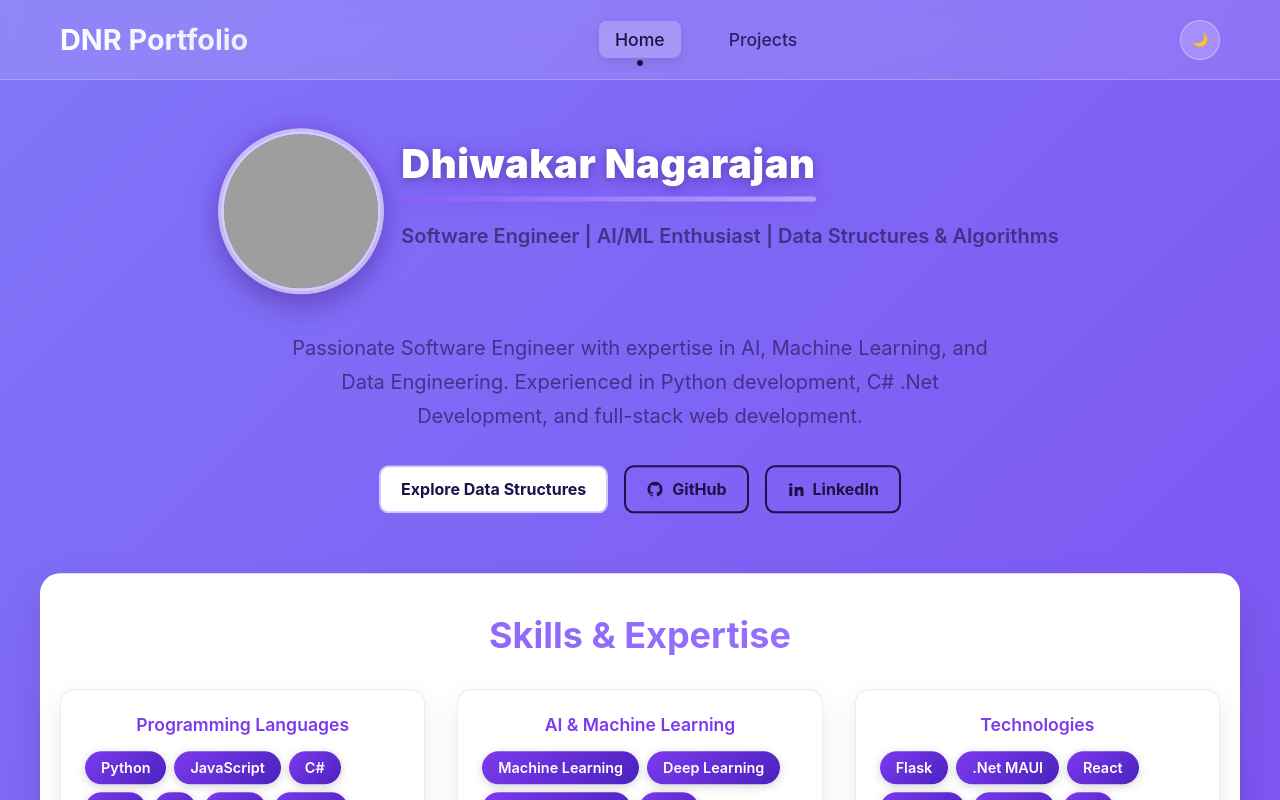
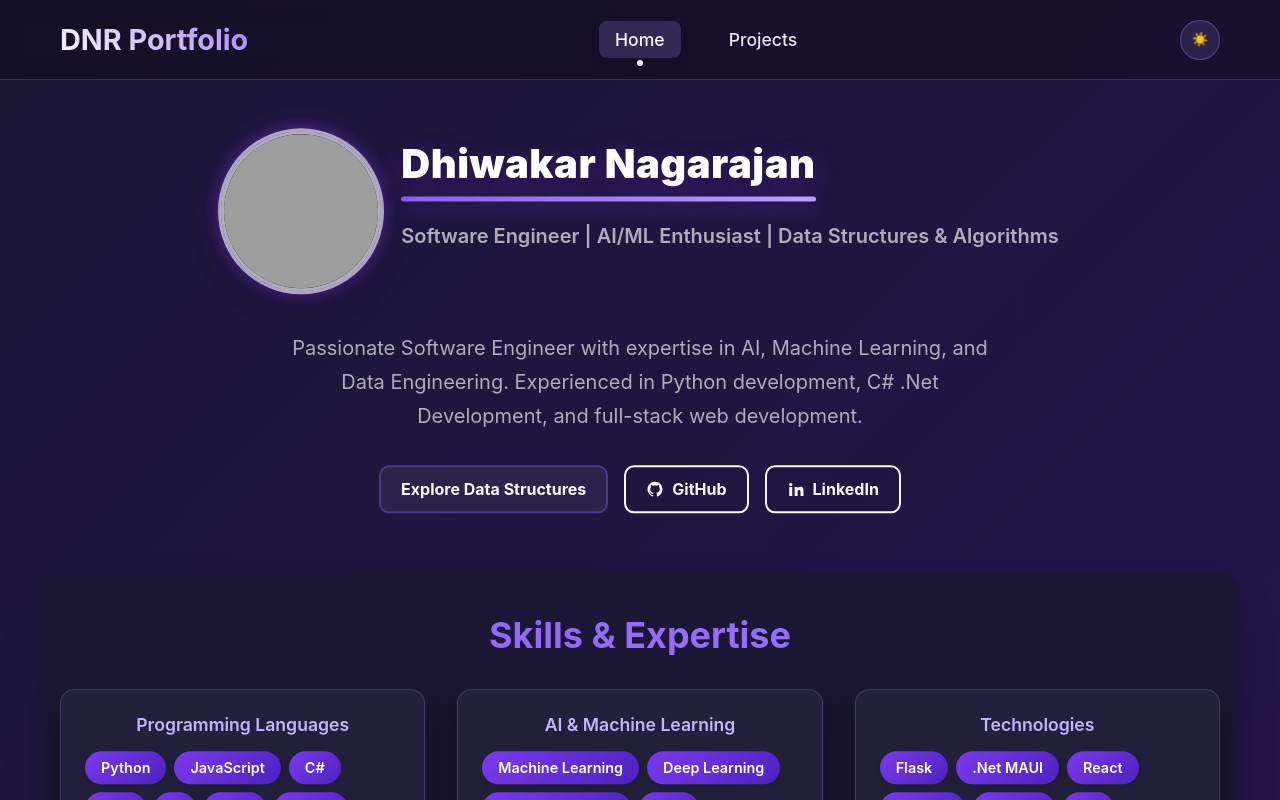
Before and after one commit to Dhiwakar1997/DSA, a React (Create React App) app in the folder frontend/: page / in a window 1280 px wide. Shown: the top 800 px of the page. Built offline with nearby package versions, Linux system fonts and the light colour scheme; grey boxes are pictures that could not be loaded.

Commit message:
UI changes

```diff
--- a/frontend/src/App.css
+++ b/frontend/src/App.css
@@ -17,24 +17,29 @@
   --purple-700: #6d28d9;
 
   --bg: linear-gradient(135deg, #8076f8 0%, #7c3aed 100%);
-  --surface: #ffffff; /* solid surface to remove glass effect */
-  --surface-muted: #ffffff; /* solid surface (no translucency) */
-  --text-strong: #1f1147;
-  --text-primary: rgba(31, 17, 71, 0.85);
-  --text-secondary: rgba(31, 17, 71, 0.65);
+  --surface: #f5f0e8; /* darker creamish surface */
+  --surface-muted: #ede6d8; /* darker muted surface */
+  --text-strong: #1a0f2e; /* much darker text color */
+  --text-primary: rgba(26, 15, 46, 0.9); /* darker text primary */
+  --text-secondary: rgba(26, 15, 46, 0.75); /* darker text secondary */
 
-  --navbar-bg: rgba(255, 255, 255, 0.12);
+  --navbar-bg: rgba(
+    245,
+    240,
+    232,
+    0.15
+  ); /* darker creamish navbar background */
   --navbar-border: rgba(255, 255, 255, 0.24);
-  --logo-gradient: linear-gradient(45deg, #fff, #ede9fe);
+  --logo-gradient: linear-gradient(45deg, #f5f0e8, #ede6d8);
   --link-hover-bg: rgba(255, 255, 255, 0.12);
   --link-active-bg: rgba(255, 255, 255, 0.2);
   --toggle-bg: rgba(255, 255, 255, 0.2);
   --toggle-border: rgba(255, 255, 255, 0.35);
 
-  --card-bg: #ffffff;
-  --card-border: rgba(139, 92, 246, 0.15);
-  --card-shadow: 0 10px 30px rgba(0, 0, 0, 0.08);
-  --card-shadow-hover: 0 20px 40px rgba(0, 0, 0, 0.12);
+  --card-bg: #f5f0e8; /* darker creamish card background */
+  --card-border: rgba(139, 92, 246, 0.2); /* slightly stronger border */
+  --card-shadow: 0 10px 30px rgba(0, 0, 0, 0.12); /* stronger shadows */
+  --card-shadow-hover: 0 20px 40px rgba(0, 0, 0, 0.18); /* stronger hover shadows */
   --card-title: var(--purple-600);
   --link: var(--purple-600);
   --link-hover: var(--violet-800);
--- a/frontend/src/context/ThemeContext.tsx
+++ b/frontend/src/context/ThemeContext.tsx
@@ -1,6 +1,12 @@
-import React, { createContext, useContext, useEffect, useMemo, useState } from 'react';
+import React, {
+  createContext,
+  useContext,
+  useEffect,
+  useMemo,
+  useState,
+} from "react";
 
-export type ThemeMode = 'light' | 'dark';
+export type ThemeMode = "light" | "dark";
 
 interface ThemeContextValue {
   theme: ThemeMode;
@@ -11,33 +17,37 @@ interface ThemeContextValue {
 const ThemeContext = createContext<ThemeContextValue | undefined>(undefined);
 
 function getPreferredTheme(): ThemeMode {
-  if (typeof window === 'undefined') return 'light';
-  const stored = window.localStorage.getItem('theme-mode') as ThemeMode | null;
-  if (stored === 'light' || stored === 'dark') return stored;
-  const prefersDark = window.matchMedia && window.matchMedia('(prefers-color-scheme: dark)').matches;
-  return prefersDark ? 'dark' : 'light';
+  if (typeof window === "undefined") return "dark";
+  const stored = window.localStorage.getItem("theme-mode") as ThemeMode | null;
+  if (stored === "light" || stored === "dark") return stored;
+  // Default to dark theme instead of light
+  return "dark";
 }
 
-export const ThemeProvider: React.FC<{ children: React.ReactNode }> = ({ children }) => {
+export const ThemeProvider: React.FC<{ children: React.ReactNode }> = ({
+  children,
+}) => {
   const [theme, setTheme] = useState<ThemeMode>(getPreferredTheme());
 
   useEffect(() => {
-    document.documentElement.setAttribute('data-theme', theme);
-    window.localStorage.setItem('theme-mode', theme);
+    document.documentElement.setAttribute("data-theme", theme);
+    window.localStorage.setItem("theme-mode", theme);
   }, [theme]);
 
   useEffect(() => {
-    const media = window.matchMedia('(prefers-color-scheme: dark)');
+    const media = window.matchMedia("(prefers-color-scheme: dark)");
     const listener = (e: MediaQueryListEvent) => {
-      const stored = window.localStorage.getItem('theme-mode');
+      const stored = window.localStorage.getItem("theme-mode");
       if (!stored) {
-        setTheme(e.matches ? 'dark' : 'light');
+        // Default to dark theme instead of following system preference
+        setTheme("dark");
       }
     };
-    if (media.addEventListener) media.addEventListener('change', listener);
+    if (media.addEventListener) media.addEventListener("change", listener);
     else media.addListener(listener);
     return () => {
-      if (media.removeEventListener) media.removeEventListener('change', listener);
+      if (media.removeEventListener)
+        media.removeEventListener("change", listener);
       else media.removeListener(listener);
     };
   }, []);
@@ -45,17 +55,20 @@ export const ThemeProvider: React.FC<{ children: React.ReactNode }> = ({ childre
   const value = useMemo(
     () => ({
       theme,
-      toggleTheme: () => setTheme((prev) => (prev === 'light' ? 'dark' : 'light')),
+      toggleTheme: () =>
+        setTheme((prev) => (prev === "light" ? "dark" : "light")),
       setTheme,
     }),
     [theme]
   );
 
-  return <ThemeContext.Provider value={value}>{children}</ThemeContext.Provider>;
+  return (
+    <ThemeContext.Provider value={value}>{children}</ThemeContext.Provider>
+  );
 };
 
 export function useTheme(): ThemeContextValue {
   const ctx = useContext(ThemeContext);
-  if (!ctx) throw new Error('useTheme must be used within ThemeProvider');
+  if (!ctx) throw new Error("useTheme must be used within ThemeProvider");
   return ctx;
 }
```
